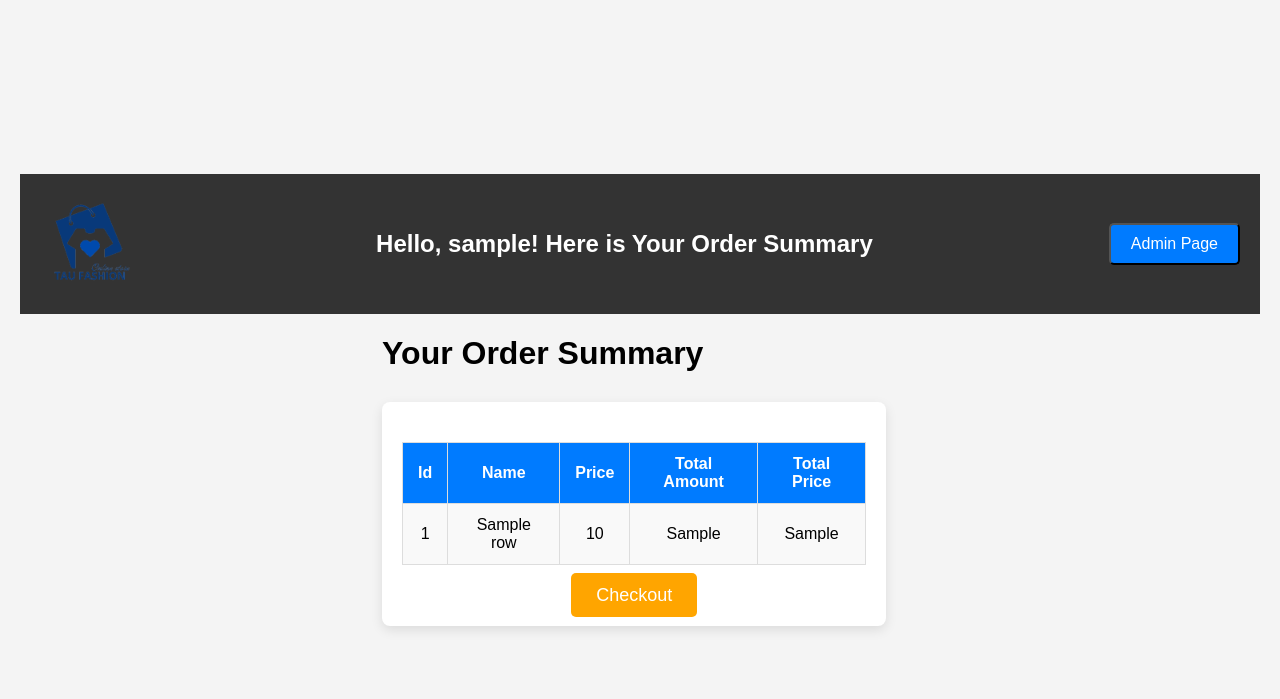
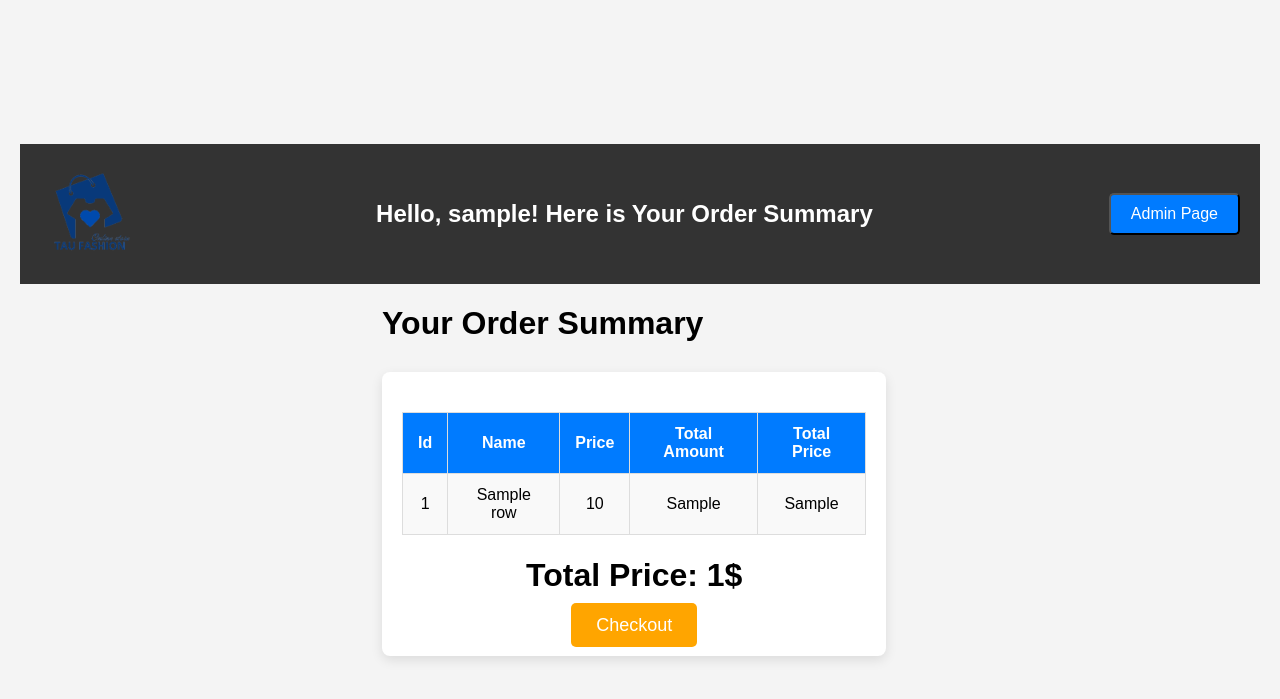
Before and after one commit to Rotem-Mokady/TAU-Fashion-Online-Store, a Flask app: template templates/order_summary.html in a window 1280 px wide. Shown: the top 699 px of the page. Run offline with Flask 3, Linux system fonts and the light colour scheme; the template is opened without the code that fills it: most values are stand-ins (such as "Sample title", 1, 10 or a date in 2020).

Commit message:
add total price

```diff
--- a/app.py
+++ b/app.py
@@ -149,8 +149,8 @@ def order_summary():
     if not username or not home_page_table:
         return redirect(url_for('home_page'))
 
-    # set an empty order table
-    table = []
+    # set an empty order table and total price
+    table, total_price = [], 0
     # iterate all products details from user's order
     for key in request.form:
         # focus only on "Your Order" parameter (the HTML tag is defined as "product_{product_id}")
@@ -164,15 +164,18 @@ def order_summary():
             if int(amount) != amount or amount <= 0:
                 continue
 
-            # collect and prepared all relevant details of the product and add them to the final order table
+            # collect and prepared all relevant details of the product
             product_info = get_product_full_details(cloths_table=home_page_table, product_id=product_id)
             product_summary = generate_summary_info(product_info=product_info, amount=int(amount))
+
+            # add all details to the final order table and to total price calculation
             table.append(product_summary)
+            total_price += product_summary['Total Price']
 
     # only if there is an actual order, get progress to order summary page
     if table:
         session['order_summary_info'] = table
-        return render_template("order_summary.html", username=username, table=table)
+        return render_template("order_summary.html", username=username, table=table, total_price=total_price)
     # otherwise go back to home page
     else:
         return redirect(url_for('home_page'))
--- a/templates/order_summary.html
+++ b/templates/order_summary.html
@@ -51,6 +51,8 @@
                         {% endfor %}
                     </tbody>
                 </table>
+                <!-- Total Price -->
+                <h1>Total Price: {{ total_price }}$</h1>
                 <!-- Checkout Button -->
                 <div class="checkout-btn-container">
                     <label for="modal-toggle" class="checkout-btn">Checkout</label>
```
